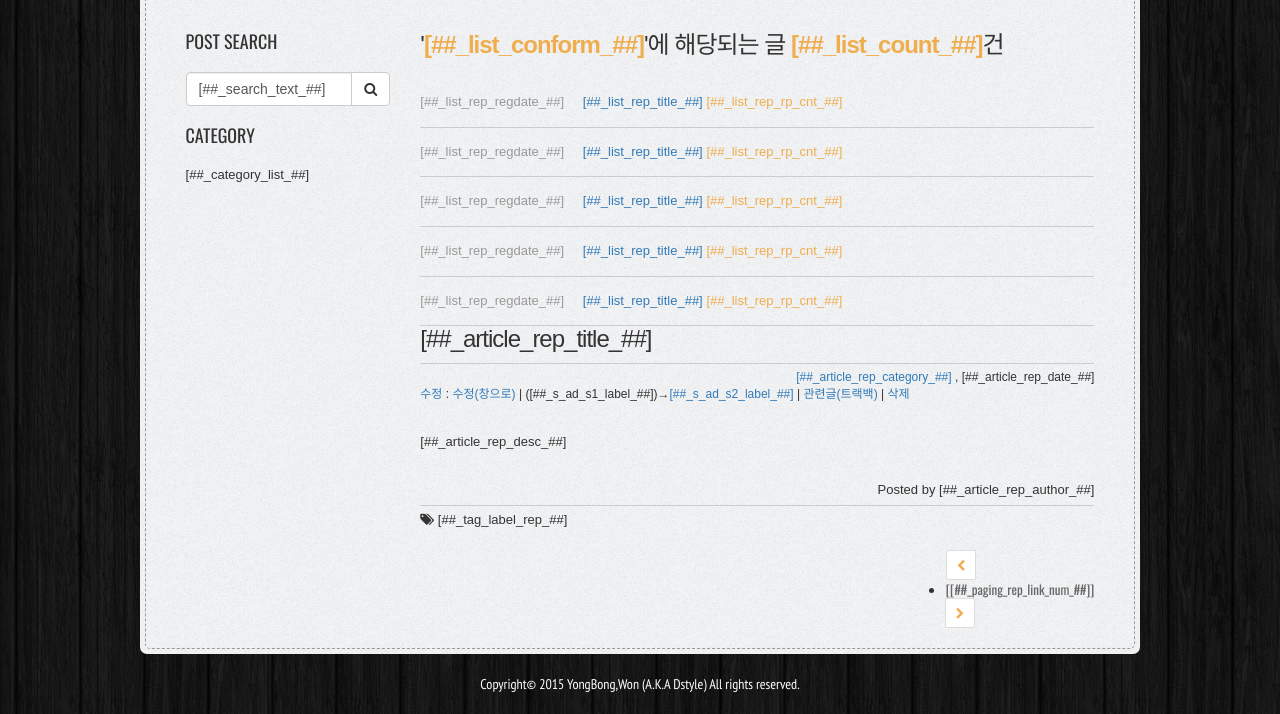
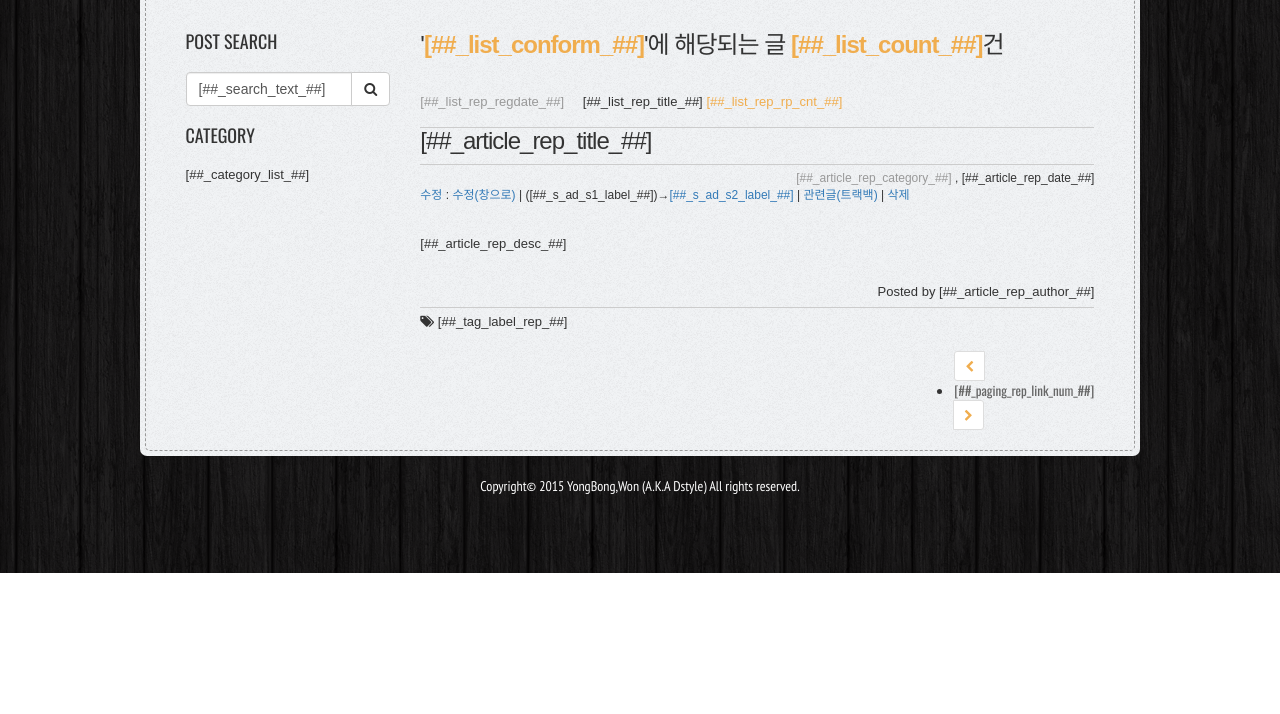
Before and after one commit to dstyle0210/dstyle.github.io, a website: page src/tistory.html in a window 1280 px wide. Shown: the part 227-941 px from the top of the page. After the commit the page ends 800 px from the top, so only its background shows below. Drawn offline with nearby package versions, Linux system fonts and the light colour scheme; a web font is replaced by a local one.

Commit message:
티스토리 디자인 일부 변경.

```diff
--- a/src/css/less/tistory.less
+++ b/src/css/less/tistory.less
@@ -79,7 +79,9 @@ footer{.engsub();padding:20px 0;text-align:center;color:#fff;font-size:14px;}
   .photo{margin:0 auto;box-sizing:border-box;padding:10px;.border(@borderColor);width:150px;height:150px;.rounded(3px);background: #FFFFFF;}
   .info{text-align:center;
     *{margin:0;padding:0;}
-    h1{padding-top:20px;.eng(400);font-size:36px;}
+    h1{padding-top:20px;.eng(400);font-size:36px;
+      a{color:@font-color-darkgray;}
+    }
     p.job{padding-top:15px;.engsub();font-size:14px;text-transform: uppercase;color:@fontColor;}
     p.desc{padding-top:5px;.kor();font-size:13px;color:@fontColor;}
   }
@@ -110,7 +112,7 @@ footer{.engsub();padding:20px 0;text-align:center;color:#fff;font-size:14px;}
   ol,ul,li{list-style:none;padding:0;margin:0;}
   li{padding:15px 0;border-bottom:1px solid @borderColor;}
   span.date{display:inline-block;padding-right:15px;color:@font-color-lightgray;}
-  a{display:inline-block;}
+  a{display:inline-block;color:@font-color-darkgray;}
   span.cnt{display:inline-block;color:@brand-warning;}
 }
 
@@ -133,7 +135,9 @@ footer{.engsub();padding:20px 0;text-align:center;color:#fff;font-size:14px;}
     .t_secH2{padding-bottom:10px;}
   }
   .opt{padding-top:5px;width:100%;overflow:hidden;font-size:12px;}
-  .r{float:right;white-space:nowrap;}
+  .r{float:right;white-space:nowrap;
+    a{color:@font-color-lightgray;}
+  }
   .l{float:left;}
 
   .article{padding:30px 0;}
--- a/src/tistory.html
+++ b/src/tistory.html
@@ -65,7 +65,7 @@
         <section class="profileSec row" id="profileSec">
             <div class="col-xs-12 col-sm-12 col-md-9">
                 <article class="info">
-                    <h1>Dstyle</h1>
+                    <h1><a href="/">Dstyle</a></h1>
                     <p class="job">Web Publisher , Front-End Developer</p>
                     <p class="desc">웹퍼블리셔, 프론트앤드 개발자로 활동하고 있습니다.</p>
                 </article>
@@ -138,26 +138,6 @@
                                     <a href="[##_list_rep_link_##]">[##_list_rep_title_##]</a>
                                     <span class="cnt">[##_list_rep_rp_cnt_##]</span>
                                 </li>
-                                <li>
-                                    <span class="date">[##_list_rep_regdate_##]</span>
-                                    <a href="[##_list_rep_link_##]">[##_list_rep_title_##]</a>
-                                    <span class="cnt">[##_list_rep_rp_cnt_##]</span>
-                                </li>
-                                <li>
-                                    <span class="date">[##_list_rep_regdate_##]</span>
-                                    <a href="[##_list_rep_link_##]">[##_list_rep_title_##]</a>
-                                    <span class="cnt">[##_list_rep_rp_cnt_##]</span>
-                                </li>
-                                <li>
-                                    <span class="date">[##_list_rep_regdate_##]</span>
-                                    <a href="[##_list_rep_link_##]">[##_list_rep_title_##]</a>
-                                    <span class="cnt">[##_list_rep_rp_cnt_##]</span>
-                                </li>
-                                <li>
-                                    <span class="date">[##_list_rep_regdate_##]</span>
-                                    <a href="[##_list_rep_link_##]">[##_list_rep_title_##]</a>
-                                    <span class="cnt">[##_list_rep_rp_cnt_##]</span>
-                                </li>
                             </s_list_rep>
                         </ol>
                     </div>
@@ -209,7 +189,7 @@
                         <ul class="pagination pagination-sm">
                             <li class="prev"><a [##_prev_page_##] aria-label="Previous" class="[##_no_more_prev_##]"><i class="fa fa-chevron-left"></i></a></li>
                             <s_paging_rep>
-                            <li><a [##_paging_rep_link_##]>[[##_paging_rep_link_num_##]]</a></li>
+                            <li><a [##_paging_rep_link_##]>[##_paging_rep_link_num_##]</a></li>
                             </s_paging_rep>
                             <li class="next"><a [##_next_page_##] aria-label="Next" class="[##_no_more_next_##]"><i class="fa fa-chevron-right"></i></a></li>
                         </ul>
@@ -226,8 +206,8 @@
     </div>
 </section>
 <footer>Copyright© 2015 YongBong,Won (A.K.A Dstyle) All rights reserved.</footer>
-
 <script type="text/javascript" src="https://cdnjs.cloudflare.com/ajax/libs/jquery/2.1.4/jquery.min.js"></script>
+<script type="text/javascript" src="https://cdnjs.cloudflare.com/ajax/libs/underscore.js/1.8.3/underscore-min.js"></script>
 <script type="text/javascript" src="https://cdnjs.cloudflare.com/ajax/libs/twitter-bootstrap/3.3.5/js/bootstrap.min.js"></script>
     <script>
         $(function(){
```
Also changed, not shown: css/tistory.css, src/css/tistory.css.
